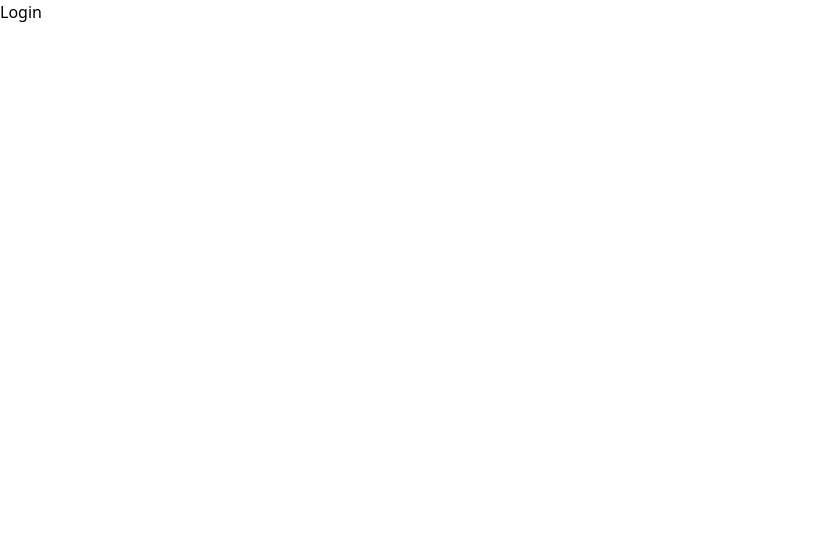
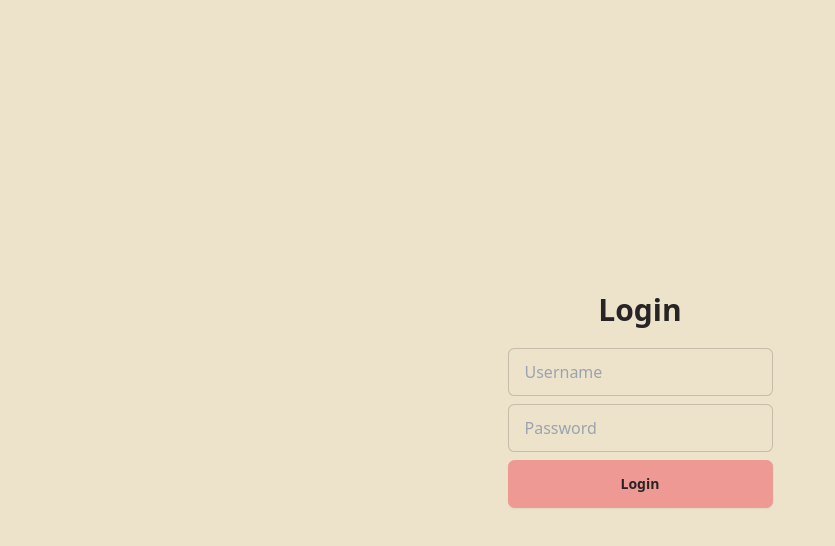
Before and after one commit to leanghok120/Fullstack-Auth, a React (Create React App) app in the folder client/: page /login in a window 1280 px wide. Shown: the top 546 px of the page, without its empty margins (0-835 px from the left). Built offline with nearby package versions, Linux system fonts and the light colour scheme.

Commit message:
Setup daisyui and Style register and login page

```diff
--- a/client/package.json
+++ b/client/package.json
@@ -37,6 +37,7 @@
     ]
   },
   "devDependencies": {
+    "daisyui": "^4.12.13",
     "tailwindcss": "^3.4.14"
   }
 }
--- a/client/src/App.jsx
+++ b/client/src/App.jsx
@@ -25,9 +25,9 @@ const router = createBrowserRouter([
 
 function App() {
   return (
-    <div>
+    <>
       <RouterProvider router={router} />
-    </div>
+    </>
   );
 }
 
--- a/client/src/pages/Login.jsx
+++ b/client/src/pages/Login.jsx
@@ -1,5 +1,27 @@
 import React from "react";
 
 export default function Login() {
-  return <div>Login</div>;
+  return (
+    <div className="h-screen flex flex-col justify-center items-center">
+      <h1 className="font-bold text-3xl mb-5">Login</h1>
+      <form
+        className="flex flex-col gap-2"
+        onSubmit={(e) => {
+          e.preventDefault();
+        }}
+      >
+        <input
+          type="text"
+          placeholder="Username"
+          className="input input-bordered"
+        />
+        <input
+          type="password"
+          placeholder="Password"
+          className="input input-bordered"
+        />
+        <button class="btn btn-primary">Login</button>
+      </form>
+    </div>
+  );
 }
--- a/client/src/pages/Register.jsx
+++ b/client/src/pages/Register.jsx
@@ -1,5 +1,27 @@
 import React from "react";
 
 export default function Register() {
-  return <div>Register</div>;
+  return (
+    <div className="h-screen flex flex-col justify-center items-center">
+      <h1 className="font-bold text-3xl mb-5">Register</h1>
+      <form
+        className="flex flex-col gap-2"
+        onSubmit={(e) => {
+          e.preventDefault();
+        }}
+      >
+        <input
+          type="text"
+          placeholder="Username"
+          className="input input-bordered"
+        />
+        <input
+          type="password"
+          placeholder="Password"
+          className="input input-bordered"
+        />
+        <button class="btn btn-primary">Register</button>
+      </form>
+    </div>
+  );
 }
--- a/client/tailwind.config.js
+++ b/client/tailwind.config.js
@@ -4,5 +4,8 @@ module.exports = {
   theme: {
     extend: {},
   },
-  plugins: [],
+  plugins: [require("daisyui")],
+  daisyui: {
+    themes: ["retro"],
+  },
 };
```
Also changed, not shown: 1 other file (tests, documents, lock files or other folders).
